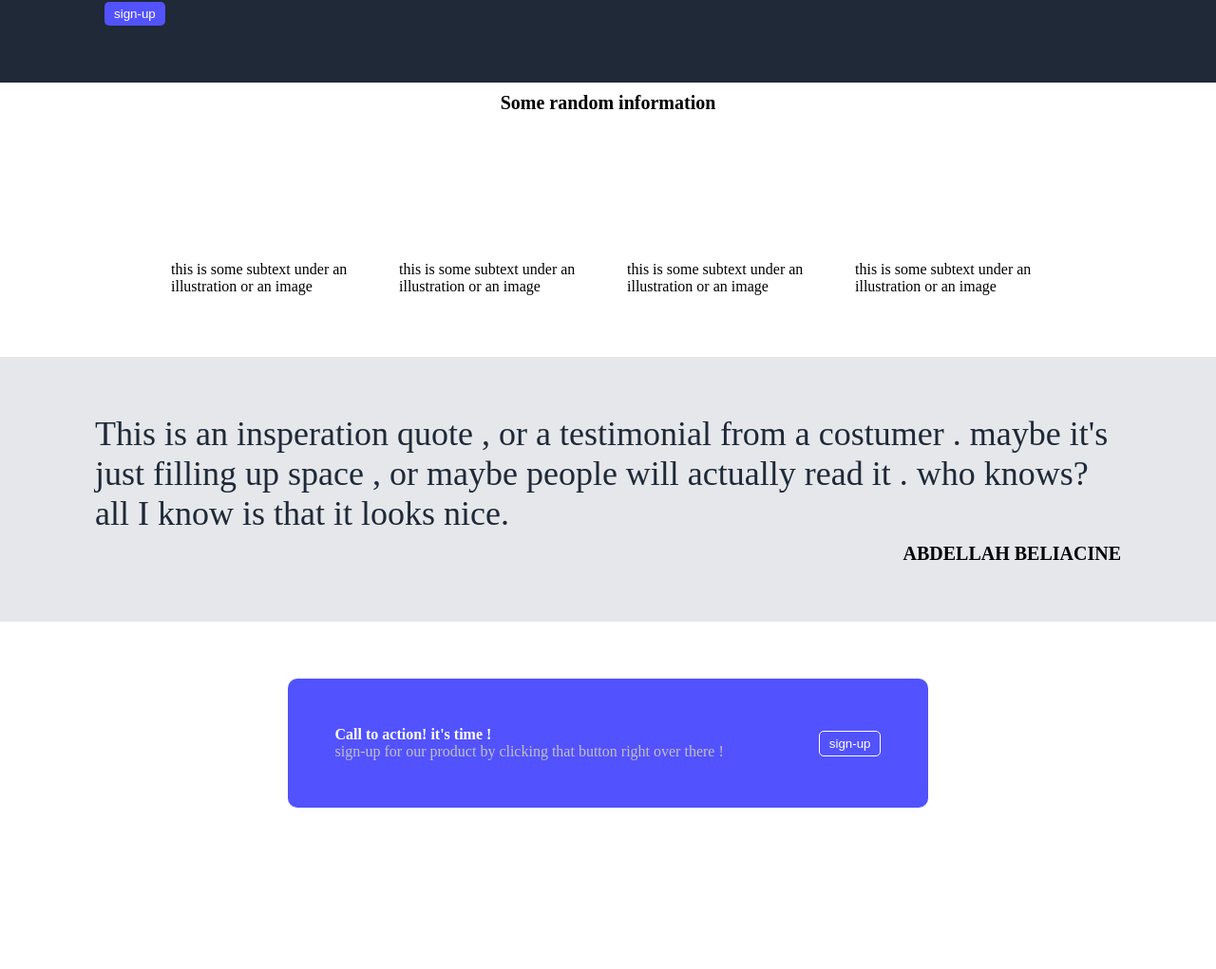
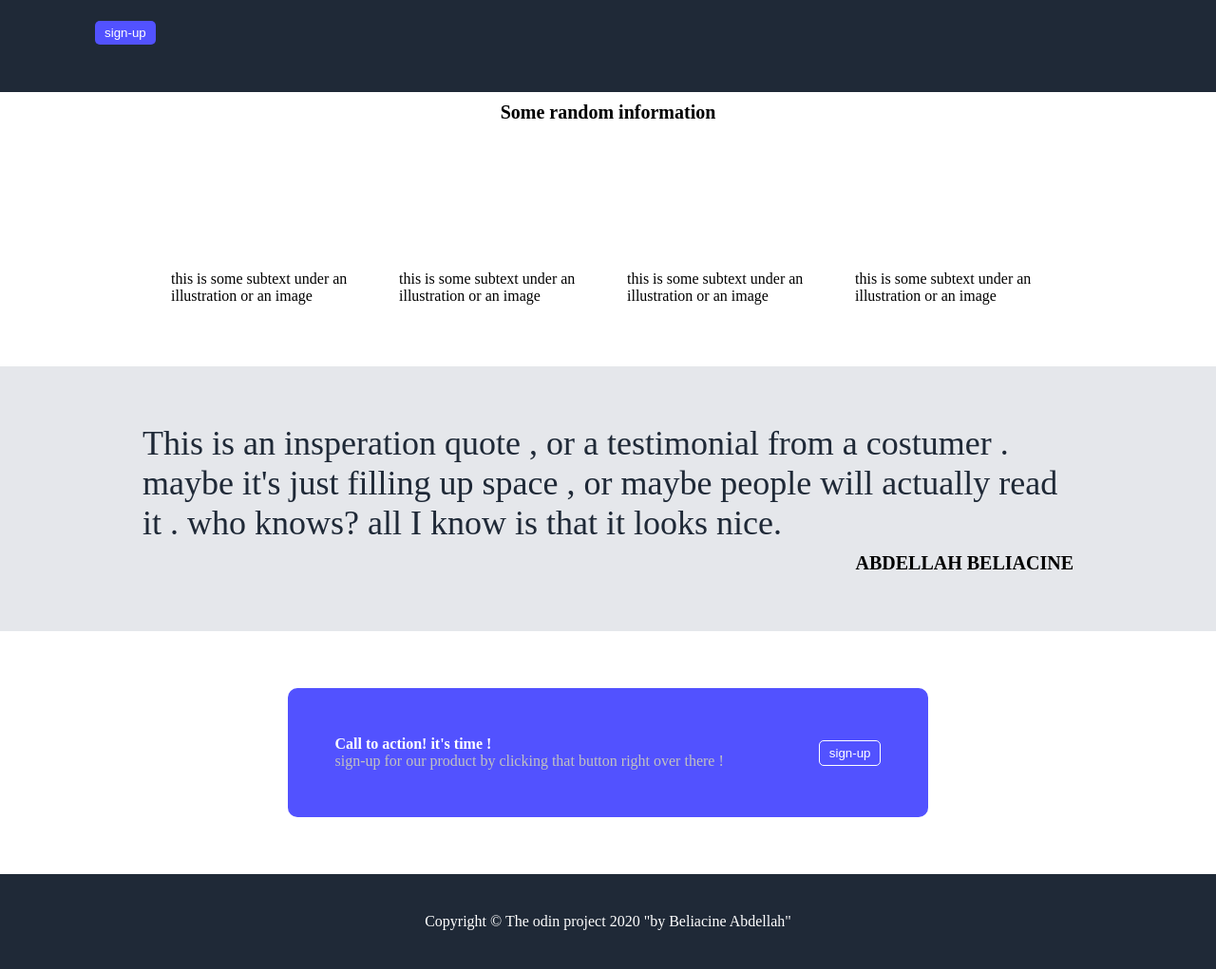
Before and after one commit to bdellah49/odin-landing-page, a plain HTML site: page index.html in a window 1280 px wide. Shown: the part 177-1198 px from the top of the page at 95% size. Before the commit the page ends 1088 px from the top, so only its background shows below. Drawn offline with Linux system fonts and the light colour scheme.

Commit message:
setting up the footer and finalising the project

```diff
--- a/index.html
+++ b/index.html
@@ -86,6 +86,9 @@
             </div>
         </div>
     </div>
+    <div class="footer">
+        Copyright © The odin project 2020 "by Beliacine Abdellah"
+    </div>
 
 </body>
 </html>
--- a/style.css
+++ b/style.css
@@ -37,11 +37,12 @@ a , li{
     flex:1;
 }
 .subtext{
+    margin-top:10px;
     color:#E5E7EB;
     font-weight: lighter;
 }
 .sign-up{
-    margin:10px;
+    margin-top:20px;
     padding:5px 10px;
     background-color:rgb(82, 82, 255);
     color:white;
@@ -74,7 +75,7 @@ a , li{
     display:flex;
     justify-content: center;
     align-items: center;
-    padding:60px 100px 60px 100px;
+    padding:60px 150px 60px 150px;
 }
 .testimonial{
     font-family:light italic;
@@ -118,3 +119,11 @@ a , li{
     border-radius: 5px;
     border: 1px solid white;
 }
+.footer{
+    background-color:#1F2937;
+    color :white;
+    display:flex;
+    justify-content:center;
+    align-items:center;
+    height:100px;
+}
```
